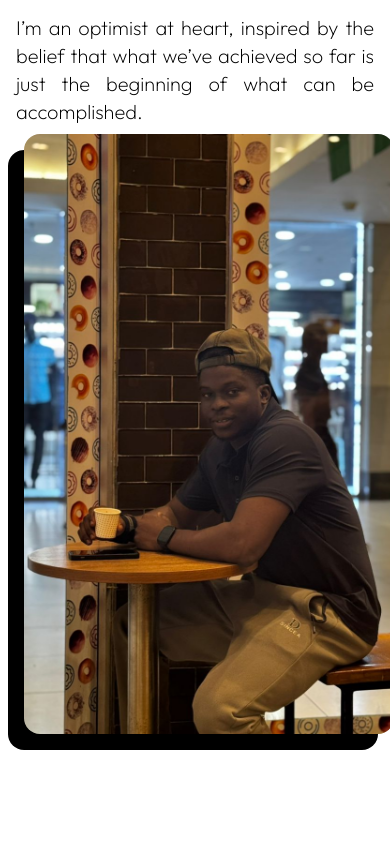
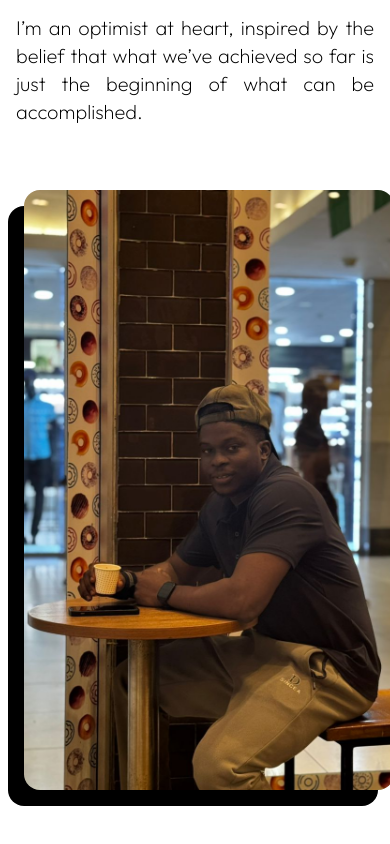
Before and after one commit to oluSammy/my-portfolio-v2, a Next.js app: page / in a window 390 px wide. Shown: the part 1374-2218 px from the top of the page. Built offline with nearby package versions, Linux system fonts and the light colour scheme.

Commit message:
responsive about section

```diff
--- a/src/components/Sections/About/ABout.tsx
+++ b/src/components/Sections/About/ABout.tsx
@@ -29,7 +29,7 @@ const About = () => {
             </p>
           </div>
         </div>
-        <div className="md:col-span-6 col-span-12 md:mt-0 mt-6  ">
+        <div className="md:col-span-6 col-span-12 md:mt-0 mt-20  ">
           <figure className="h-[600px] md:w-[500px] w-[370px]">
             <div className="h-full w-full bg-black rounded-2xl">
               <Image
```
